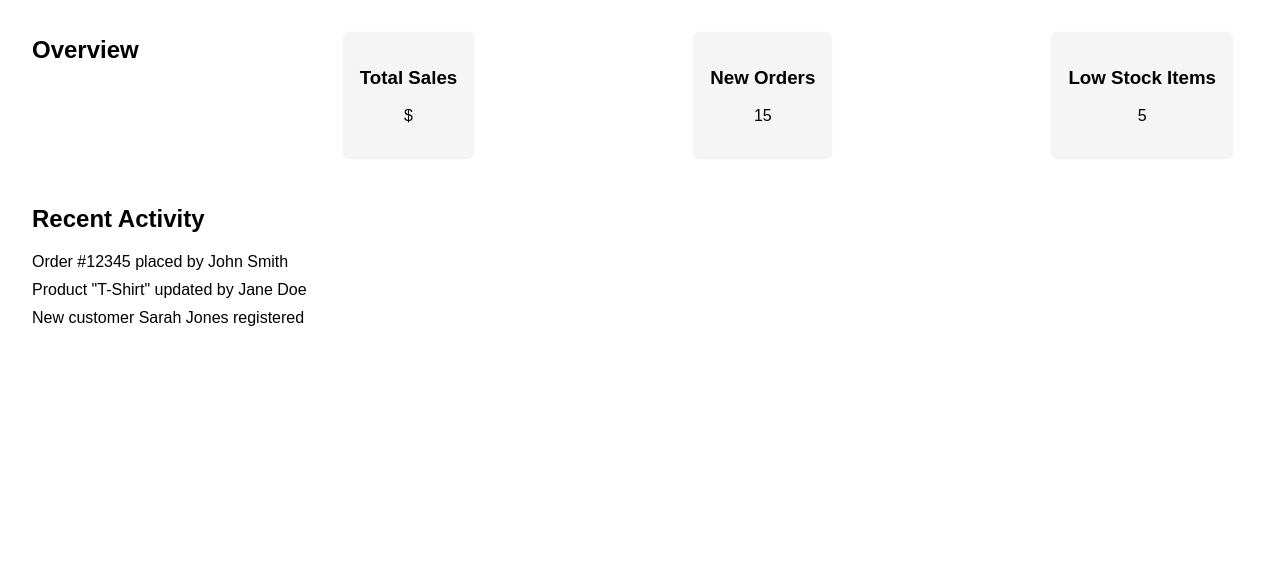
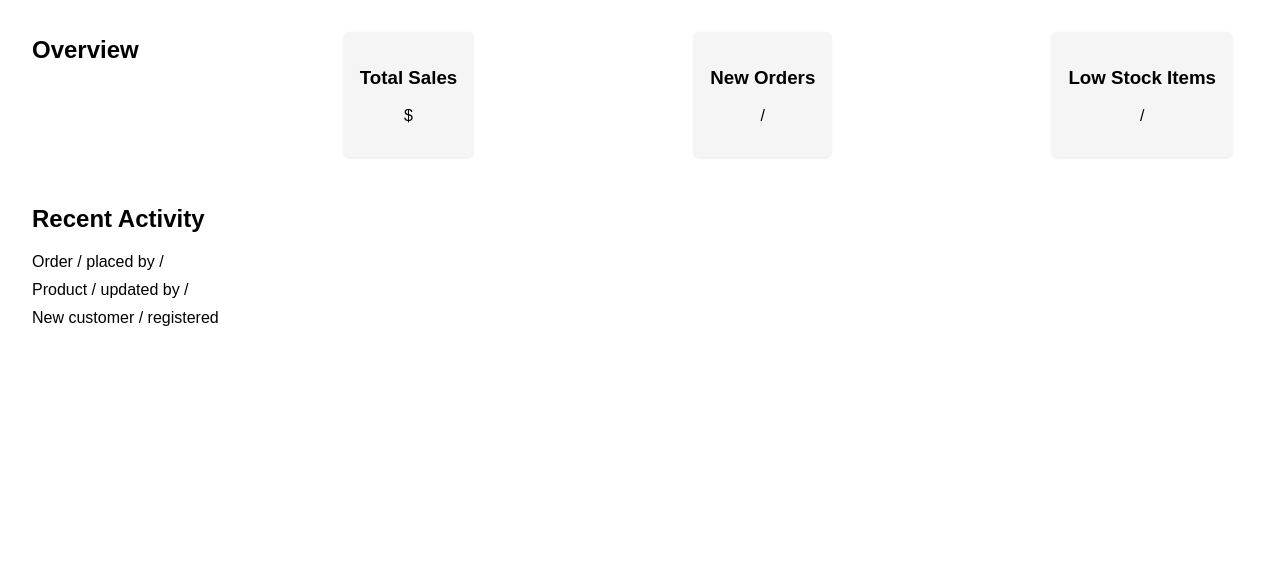
Before and after one commit to adea-gerguri/UEBII23_24_GR10, a PHP site: page /index.php in a window 1280 px wide. Shown: the part 112-679 px from the top of the page. Run offline with PHP 8.4, Linux system fonts and the light colour scheme; data that the repository does not hold is empty.

Commit message:
do placeholders n html
veq deri sa t ndreqet databaza edhe ECEEEEEM BABO!!!!!!!

```diff
--- a/AdminSide/index/index.php
+++ b/AdminSide/index/index.php
@@ -56,46 +56,60 @@
                     </p>
                 </div>
                 <div class="card">
-                    <h3>New Orders</h3> <!-- i njejti sen veq me query me interval t dites, maybe me intervval 1 javor -->
-                    <p>15</p>
+                    <h3>New Orders</h3> <!-- SELECT COUNT(invoiceID) FROM invoice WHERE invoiceDate >= NOW() - INTERVAL 1 MONTH; -->
+                    <p>/
+                        <?php
+                            // yuh yuh yuh;
+                        ?>
+                    </p>
                 </div>
                 <div class="card">
-                    <h3>Low Stock Items</h3> <!-- select count(id) from products where stock < 5 edhe shtine qaty posht-->
-                    <p>5</p>
+                    <h3>Low Stock Items</h3> <!-- SELECT COUNT(productID) FROM products WHERE stock < 5; edhe shtine qaty posht-->
+                    <p>/
+                        <?php
+                            //yuh yuh yuh;
+                        ?>
+                    </p>
                 </div>
             </section>
 
             <section class="recent-activity">
                 <h2>Recent Activity</h2>
                 <ul>
-                    <li>Order #12345
+                    <li>Order /
                         <?php
                             // qitu vjen ni query
                             // select ID, fName, lName from ORDERS order by desc limit 1;
                             // ruj krejt neper variabla,
                             // echo $id;
                         ?>
-                        placed by John Smith
+                        placed by /
                         <?php
                             // echo $fname . " " . $lName;
                         ?>
                     </li>
 
-                    <li>Product "T-Shirt"
+                    <li>Product /<!--"T-Shirt"-->
                         <?php
                             // gjeje cili produkt u ndrru i fundit
-                            // select p.pName, admin.name from products p join audit a join users admin on p.id = a.id and admin.id = a.adminID order by desc limit 1;
+                            // select p.pName, admin.name from products p join auditChanges ac on p.id = ac.id join users admin on admin.id = ac.adminID order by ac.date desc limit 1;
                             // ruje qat p.pName me ni variabel $productName edhe a.adminID ne $admini
                             // echo $productName
                         ?>
-                        updated by Jane Doe
+                        updated by /<!--Jane Doe-->
                         <?php
                             // echo $admini;
                         ?>
 
                     </li>
 
-                    <li>New customer Sarah Jones registered</li> <!-- i njejti sen qitu shkon -->
+                    <li>
+                        New customer /
+                            <?php
+                                // yuh yuh yuh;
+                            ?>
+                        registered
+                    </li> <!-- i njejti sen qitu shkon -->
                 </ul>
             </section>
         </main>
```
